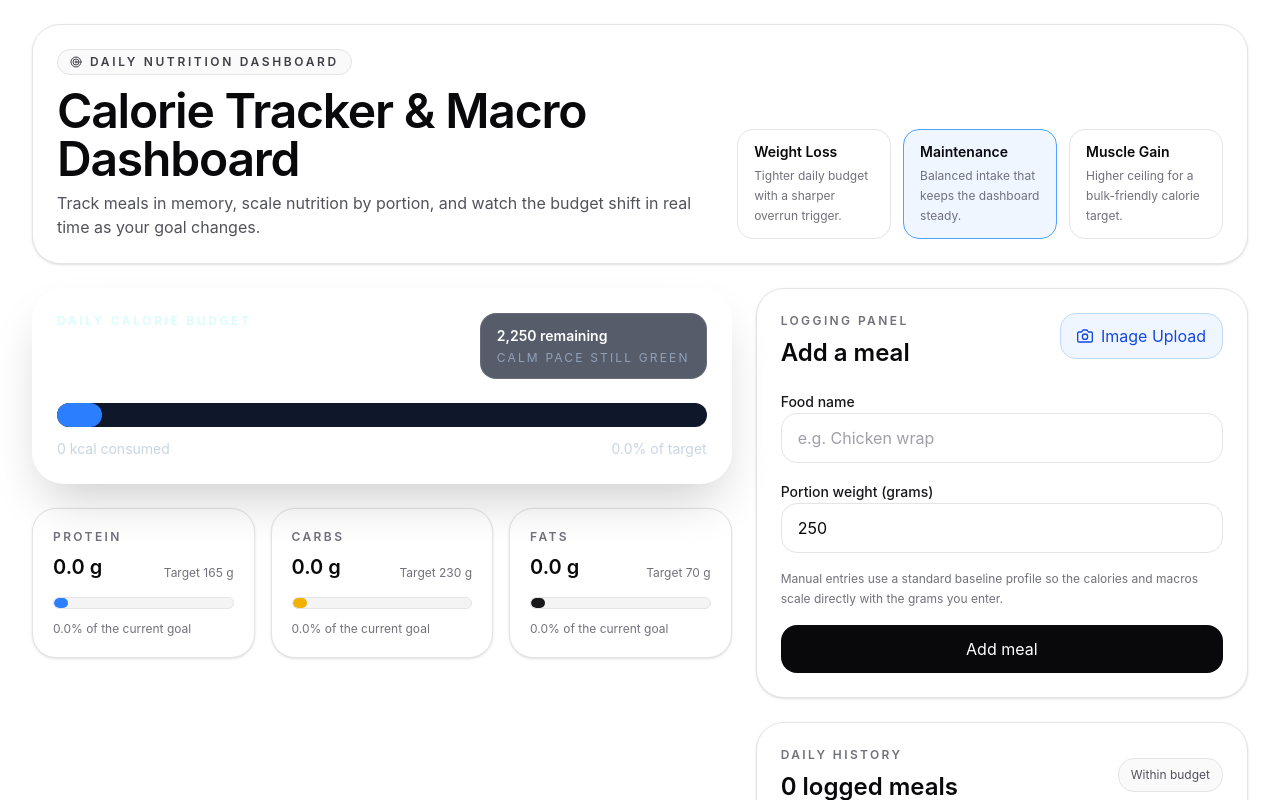
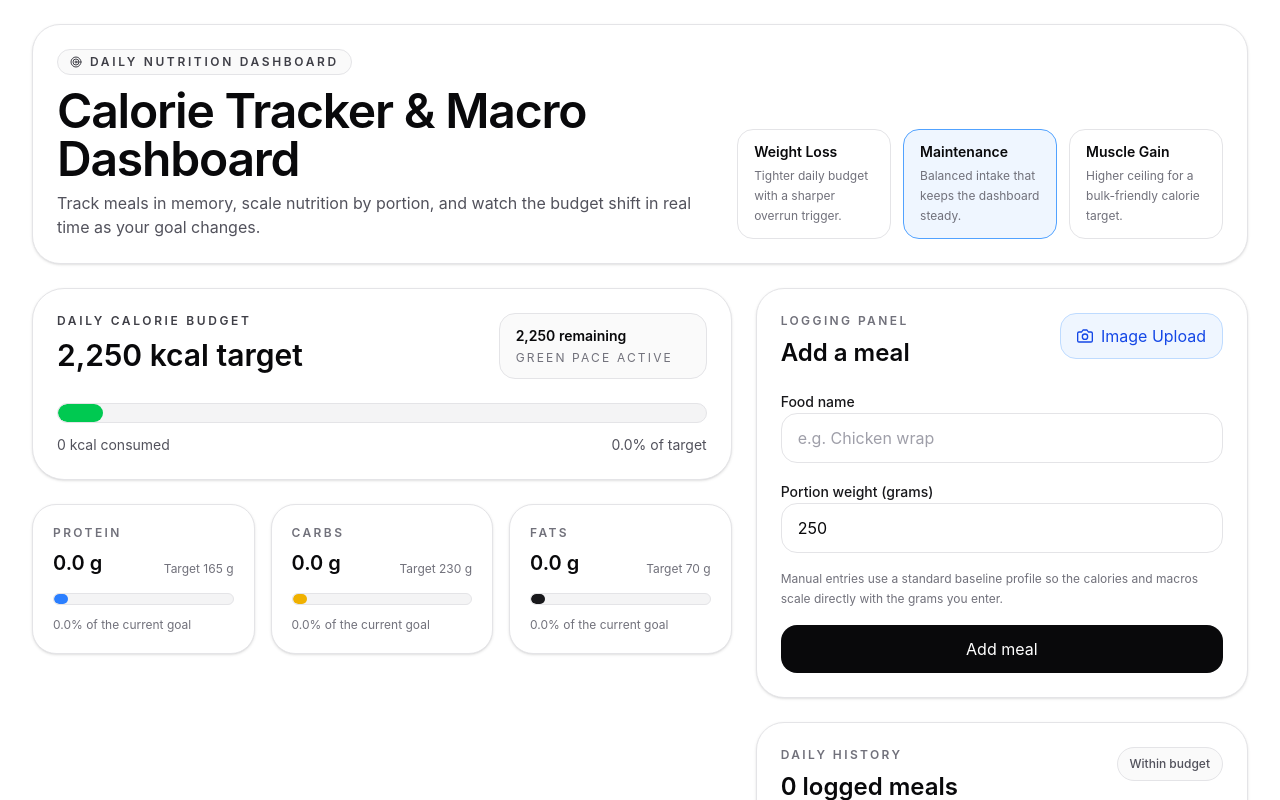
Before and after one commit to Manav-Chudasama/quantiphi, a React (Vite) app: page / in a window 1280 px wide. Shown: the top 800 px of the page. Built offline with nearby package versions, Linux system fonts and the light colour scheme.

Commit message:
fixed the styling of calorie target

```diff
--- a/src/components/CalorieMeter.tsx
+++ b/src/components/CalorieMeter.tsx
@@ -18,38 +18,36 @@ export function CalorieMeter({
   overByCalories,
 }: CalorieMeterProps) {
   return (
-    <article className="rounded-[2rem] border border-white/10 bg-white/5 p-5 shadow-2xl shadow-black/20 backdrop-blur-xl sm:p-6">
+    <article className="rounded-[2rem] border border-zinc-200 bg-white p-5 shadow-sm sm:p-6">
       <div className="flex flex-col gap-4 sm:flex-row sm:items-start sm:justify-between">
         <div>
-          <p className="text-xs font-semibold uppercase tracking-[0.22em] text-cyan-100/80">
+          <p className="text-xs font-semibold uppercase tracking-[0.22em] text-zinc-700">
             Daily Calorie Budget
           </p>
-          <h2 className="mt-2 text-2xl font-semibold text-white sm:text-3xl">
+          <h2 className="mt-2 text-2xl font-semibold leading-tight text-zinc-950 sm:text-3xl">
             {targets.calories.toLocaleString()} kcal target
           </h2>
         </div>
-        <div className="rounded-2xl border border-white/10 bg-slate-900/70 px-4 py-3 text-sm text-slate-300">
-          <div className="font-semibold text-white">
+        <div className="min-w-[13rem] rounded-2xl border border-zinc-200 bg-zinc-50 px-4 py-3 text-sm text-zinc-700">
+          <div className="font-semibold text-zinc-950">
             {validation === "over-budget"
               ? `${overByCalories.toLocaleString()} over`
               : `${remainingCalories.toLocaleString()} remaining`}
           </div>
-          <div className="mt-1 text-xs uppercase tracking-[0.18em] text-slate-400">
-            {validation === "over-budget"
-              ? "Crimson alert active"
-              : "Calm pace still green"}
+          <div className="mt-1 text-xs uppercase tracking-[0.18em] text-zinc-500">
+            {validation === "over-budget" ? "Red alert active" : "Green pace active"}
           </div>
         </div>
       </div>
 
       <div className="mt-6 space-y-3">
-        <div className="h-6 overflow-hidden rounded-full bg-slate-900 ring-1 ring-white/10">
+        <div className="h-5 overflow-hidden rounded-full border border-zinc-200 bg-zinc-100">
           <div
-            className={`h-full rounded-full bg-gradient-to-r transition-all duration-500 ${validation === "over-budget" ? "from-rose-500 to-red-500" : targets.barClass}`}
+            className={`h-full rounded-full transition-all duration-500 ${validation === 'over-budget' ? 'bg-red-500' : 'bg-green-500'}`}
             style={{ width: `${Math.max(calorieFill, 7)}%` }}
           />
         </div>
-        <div className="flex flex-wrap items-center justify-between gap-3 text-sm text-slate-300">
+        <div className="flex flex-wrap items-center justify-between gap-3 text-sm text-zinc-600">
           <span>{caloriesConsumed.toLocaleString()} kcal consumed</span>
           <span>{calorieFill.toFixed(1)}% of target</span>
         </div>
--- a/src/components/MealHistory.tsx
+++ b/src/components/MealHistory.tsx
@@ -10,7 +10,7 @@ interface MealHistoryProps {
 export function MealHistory({ meals, validation, onDelete }: MealHistoryProps) {
   return (
     <article className="rounded-[1.75rem] border border-zinc-200 bg-white p-5 shadow-sm sm:p-6">
-      <div className="flex items-center justify-between gap-4">
+      <div className="flex flex-col gap-3 sm:flex-row sm:items-start sm:justify-between">
         <div>
           <p className="text-xs font-semibold uppercase tracking-[0.2em] text-zinc-500">
             Daily History
@@ -19,7 +19,7 @@ export function MealHistory({ meals, validation, onDelete }: MealHistoryProps) {
             {meals.length} logged meals
           </h2>
         </div>
-        <div className="rounded-2xl border border-zinc-200 bg-zinc-50 px-3 py-2 text-xs text-zinc-600">
+        <div className={`inline-flex self-start rounded-full border px-3 py-2 text-xs font-medium ${validation === 'over-budget' ? 'border-red-200 bg-red-50 text-red-700' : 'border-zinc-200 bg-zinc-50 text-zinc-600'}`}>
           {validation === "over-budget" ? "Over budget" : "Within budget"}
         </div>
       </div>
@@ -34,27 +34,35 @@ export function MealHistory({ meals, validation, onDelete }: MealHistoryProps) {
           meals.map((meal) => (
             <div
               key={meal.id}
-              className="grid gap-3 rounded-2xl border border-zinc-200 bg-white p-4 md:grid-cols-[minmax(0,1.7fr)_90px_90px_90px_90px_90px_auto] md:items-center"
+              className="rounded-2xl border border-zinc-200 bg-white p-4"
             >
-              <div>
-                <p className="font-semibold text-zinc-950">{meal.name}</p>
+              <div className="flex flex-col gap-4 lg:flex-row lg:items-center lg:justify-between">
+                <div className="min-w-0">
+                  <p className="truncate text-base font-semibold text-zinc-950">
+                    {meal.name}
+                  </p>
                   <p className="mt-1 text-xs uppercase tracking-[0.18em] text-zinc-500">
                     {meal.source === "image" ? "Mock image scan" : "Manual entry"}
                   </p>
                 </div>
-              <StatCell value={`${meal.grams}g`} label="grams" />
-              <StatCell value={`${meal.calories}`} label="kcal" />
-              <StatCell value={meal.protein.toFixed(1)} label="protein" />
-              <StatCell value={meal.carbs.toFixed(1)} label="carbs" />
-              <StatCell value={meal.fats.toFixed(1)} label="fats" />
+
+                <div className="grid gap-3 sm:grid-cols-2 xl:grid-cols-5 xl:gap-2 flex-1">
+                  <StatCell value={`${meal.grams}g`} label="grams" accent="yellow" />
+                  <StatCell value={`${meal.calories}`} label="kcal" accent="red" />
+                  <StatCell value={meal.protein.toFixed(1)} label="protein" accent="blue" />
+                  <StatCell value={meal.carbs.toFixed(1)} label="carbs" accent="green" />
+                  <StatCell value={meal.fats.toFixed(1)} label="fats" accent="zinc" />
+                </div>
+
                 <button
                   type="button"
                   onClick={() => onDelete(meal.id)}
-                className="inline-flex items-center justify-center rounded-2xl border border-zinc-200 bg-white p-3 text-red-600 transition hover:bg-red-50 hover:text-red-700"
+                  className="inline-flex h-11 w-11 items-center justify-center self-start rounded-full border border-zinc-200 bg-white text-red-600 transition hover:bg-red-50 hover:text-red-700 lg:self-center"
                   aria-label={`Delete ${meal.name}`}
                 >
                   <FiTrash2 />
                 </button>
+              </div>
             </div>
           ))
         )}
@@ -63,13 +71,30 @@ export function MealHistory({ meals, validation, onDelete }: MealHistoryProps) {
   );
 }
 
-function StatCell({ label, value }: { label: string; value: string }) {
+function StatCell({
+  label,
+  value,
+  accent,
+}: {
+  label: string
+  value: string
+  accent: 'red' | 'blue' | 'green' | 'yellow' | 'zinc'
+}) {
+  const accentClasses =
+    accent === 'red'
+      ? 'border-red-200 bg-red-50 text-red-700'
+      : accent === 'blue'
+        ? 'border-blue-200 bg-blue-50 text-blue-700'
+        : accent === 'green'
+          ? 'border-green-200 bg-green-50 text-green-700'
+          : accent === 'yellow'
+            ? 'border-yellow-200 bg-yellow-50 text-yellow-700'
+            : 'border-zinc-200 bg-zinc-50 text-zinc-700'
+
   return (
-    <div className="flex items-center justify-between rounded-2xl border border-zinc-200 bg-zinc-50 px-3 py-2 text-sm md:block md:bg-white md:px-0 md:py-0 md:text-right">
-      <span className="text-xs uppercase tracking-[0.16em] text-zinc-500 md:hidden">
-        {label}
-      </span>
-      <span className="font-semibold text-zinc-950">{value}</span>
+    <div className={`rounded-2xl border px-3 py-2 text-sm ${accentClasses}`}>
+      <div className="text-[10px] uppercase tracking-[0.16em] opacity-75">{label}</div>
+      <div className="mt-1 font-semibold leading-none text-zinc-950">{value}</div>
     </div>
   );
 }
```
Lines whose indentation alone changed are shown as unchanged.
